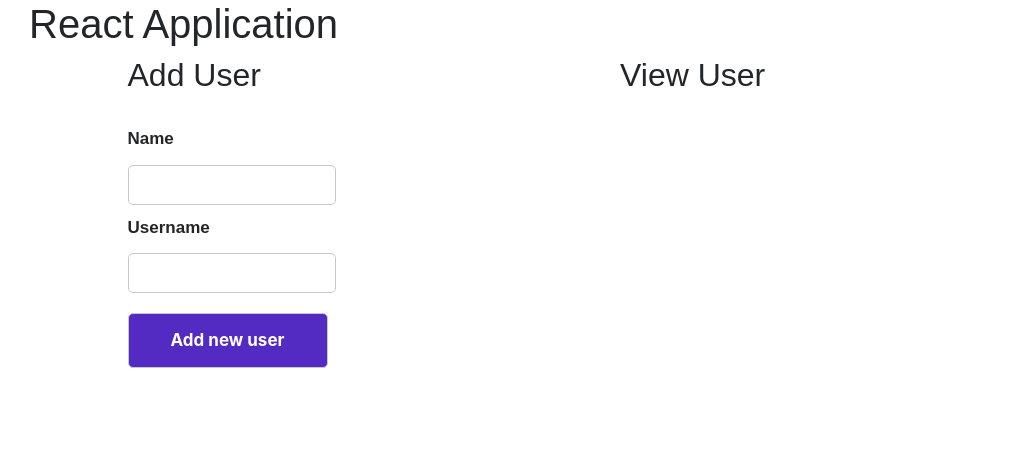
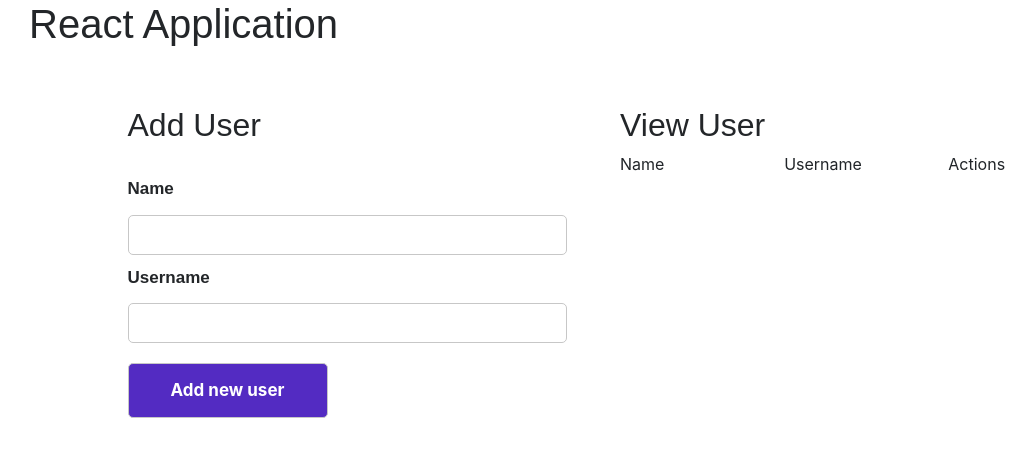
Before and after one commit to kodeerkarthik/reactjs_assesment, a React (Create React App) app: page / in a window 1280 px wide. Shown: the top 456 px of the page, without its empty margins (35-1071 px from the left). Built offline with nearby package versions, Linux system fonts and the light colour scheme.

Commit message:
first commit

```diff
--- a/src/App.css
+++ b/src/App.css
@@ -73,13 +73,14 @@
 }
 .h2{
   font-size: 40px;
+  margin-top: 50px;
   color: #232629;;
   font-family: "Arial";
   font-weight: bolder;
 }
 .inptfield{
   height:40px;
-  width: 45%;
+  width: 95%;
   border: 1px solid rgb(199, 199, 199);
   border-radius: 5px;
   margin:5px 0 10px 0;
--- a/src/Component/Info.js
+++ b/src/Component/Info.js
@@ -17,6 +17,17 @@ class Info extends Component {
                     </div>
                     <div className="col-xs-5 col-sm-5 col-md-5 col-lg-5">
                         <p className="h2">View User</p>
+                        <div className="row">
+                            <div className="col-xs-4 col-sm-4 col-md-4 col-lg-4">
+                               Name
+                            </div>
+                            <div className="col-xs-4 col-sm-4 col-md-4 col-lg-4">
+                                Username
+                            </div>
+                            <div className="col-xs-4 col-sm-4 col-md-4 col-lg-4">
+                                Actions
+                            </div>
+                        </div>
                     </div>
                     <div className="col-xs-1 col-sm-1 col-md-1 col-lg-1"></div>
                 </div>
```
